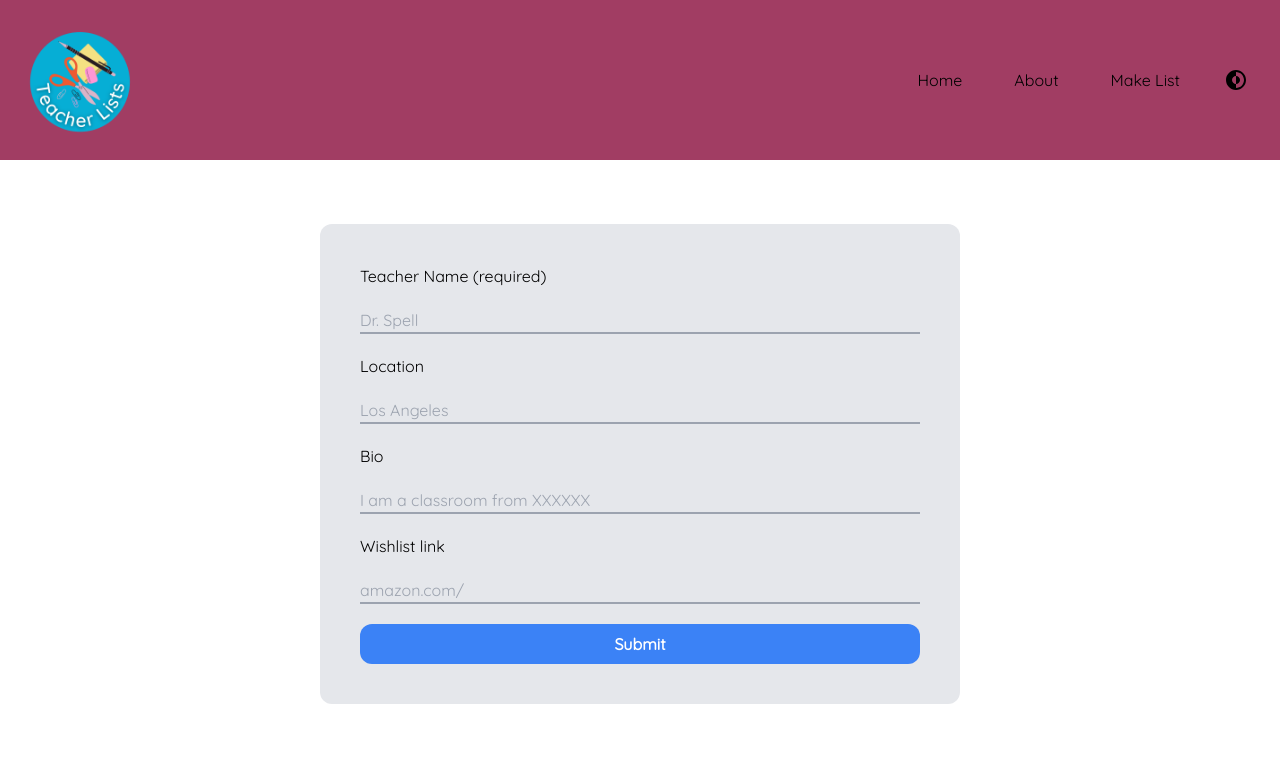
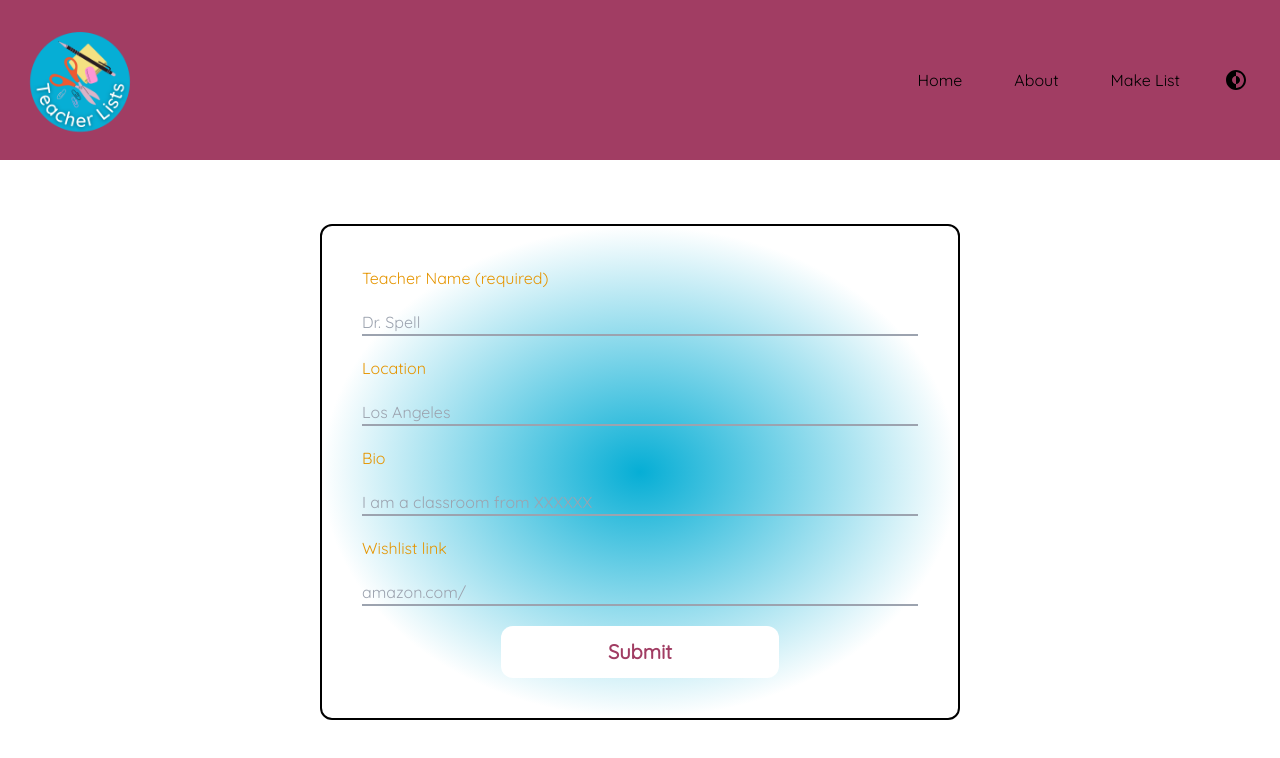
Before and after one commit to abbyfischler/teacher-lists, a Next.js app: page /makelists in a window 1280 px wide. Shown: the top 758 px of the page. Built offline with nearby package versions, Linux system fonts and the light colour scheme.

Commit message:
💄 Updated make lists page and styled

```diff
--- a/pages/makelists.js
+++ b/pages/makelists.js
@@ -21,38 +21,38 @@ export default function makeLists() {
   return (
     <>
       <Nav></Nav>
-      <section className="w-1/2 mx-auto bg-gray-200 rounded-xl p-10 mt-16">
+      <section className="w-1/2 mx-auto bg-regal-blue border-2 border-black rounded-xl p-10 mt-16">
         <form
           onSubmit={handleSubmit(onSubmit)}
           className="flex flex-col space-y-5"
         >
-          <label htmlFor="teacherName">Teacher Name (required)</label>
+          <label htmlFor="teacherName" className="text-gamboge">Teacher Name (required)</label>
           <input
-            className="bg-gray-200 border-b-2 border-gray-400 focus-within:outline-none focus-within:border-gray-600"
+            className="bg-transparent border-b-2 border-gray-400 focus-within:outline-none focus-within:border-gray-600"
             type="text"
             id="teachername"
             placeholder="Dr. Spell"
             {...register("teachername", { required: true })}
           />
-          <label htmlFor="location">Location</label>
+          <label htmlFor="location" className="text-gamboge">Location</label>
           <input
-            className="bg-gray-200 border-b-2 border-gray-400 focus-within:outline-none focus-within:border-gray-600"
+            className="bg-transparent border-b-2 border-gray-400 focus-within:outline-none focus-within:border-gray-600"
             type="text"
             id="location"
             placeholder="Los Angeles"
             {...register("location", { required: true })}
           />
-          <label htmlFor="bio">Bio</label>
+          <label htmlFor="bio" className="text-gamboge">Bio</label>
           <input
-            className="bg-gray-200 border-b-2 border-gray-400 focus-within:outline-none focus-within:border-gray-600"
+            className="bg-transparent border-b-2 border-gray-400 focus-within:outline-none focus-within:border-gray-600"
             type="text"
             id="bio"
             placeholder="I am a classroom from XXXXXX"
             {...register("bio", { required: true })}
           />
-          <label htmlFor="wishlist">Wishlist link</label>
+          <label htmlFor="wishlist" className="text-gamboge">Wishlist link</label>
           <input
-            className="bg-gray-200 border-b-2 border-gray-400 focus-within:outline-none focus-within:border-gray-600"
+            className="bg-transparent border-b-2 border-gray-400 focus-within:outline-none focus-within:border-gray-600"
             type="text"
             id="wishlist"
             placeholder="amazon.com/"
@@ -61,7 +61,7 @@ export default function makeLists() {
 
           <input
             type="submit"
-            className="bg-blue-500 text-white py-2 hover:bg-blue-600 rounded-xl font-bold"
+            className="bg-white text-maroonx-11 hover:bg-maroonx-11 hover:text-white rounded-xl font-bold p-3 w-1/2 mx-auto text-xl"
             value="Submit"
           />
 
--- a/styles/globals.css
+++ b/styles/globals.css
@@ -23,3 +23,6 @@ body{
 .bg-maroonx-11-grad{
 background: radial-gradient(50% 50% at 50% 50%, #A13D63 0%, #A13D63 0.01%, #FFFFFF 100%);
 }
+.bg-regal-blue{
+background: radial-gradient(50% 50% at 50% 50%, #06AED5 0%, #06AED5 0.01%, #FFFFFF 100%);
+}
--- a/tailwind.config.js
+++ b/tailwind.config.js
@@ -7,7 +7,7 @@ module.exports = {
         'regal-blue': '#243c5a',
         'black':'#000000',
         'maroonx-11':'#a13d63',
-        'geruleancrayola':'0#6aed5',
+        'geruleancrayola':'#06aed5',
         'gamboge':'#e59500',
       },
     },
```
